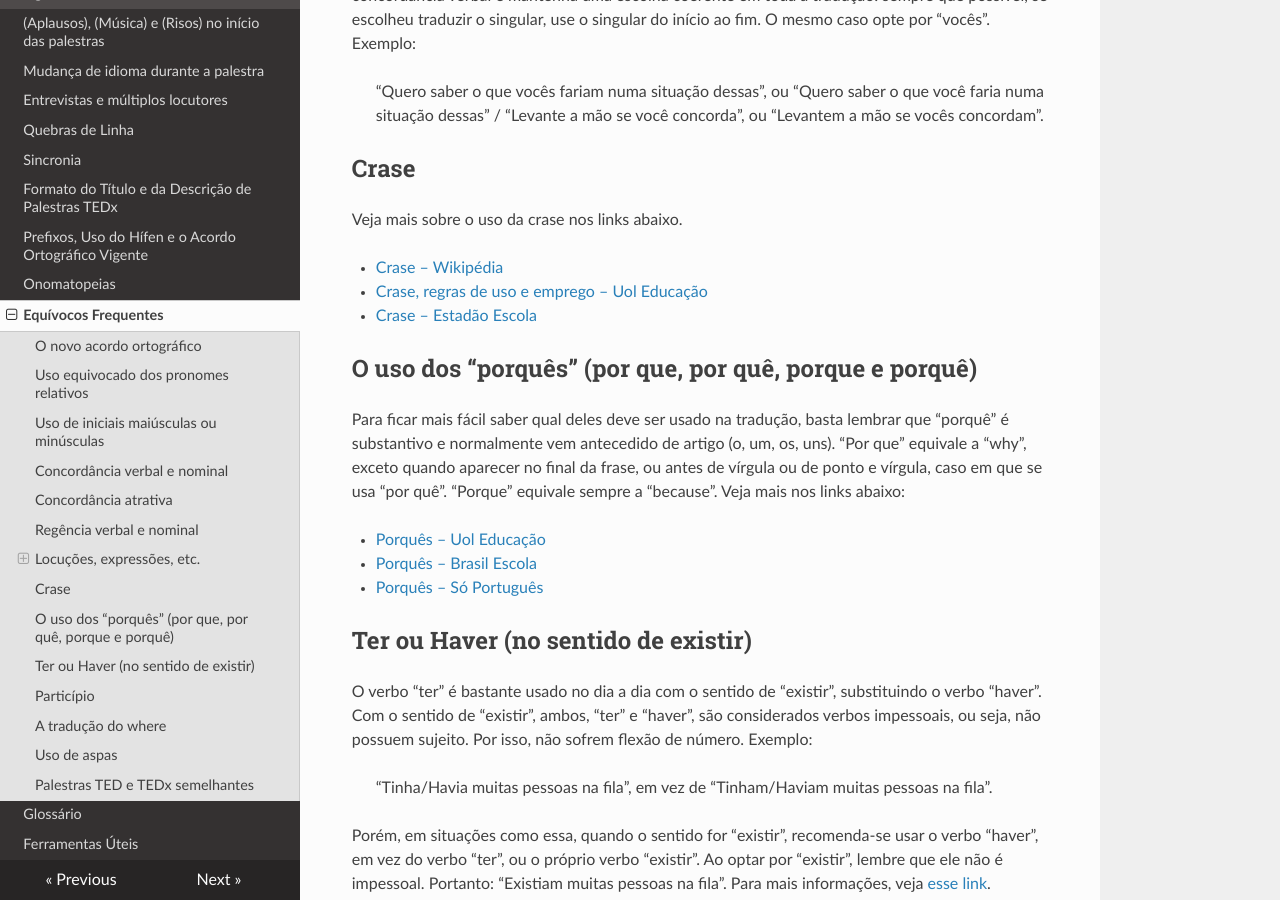
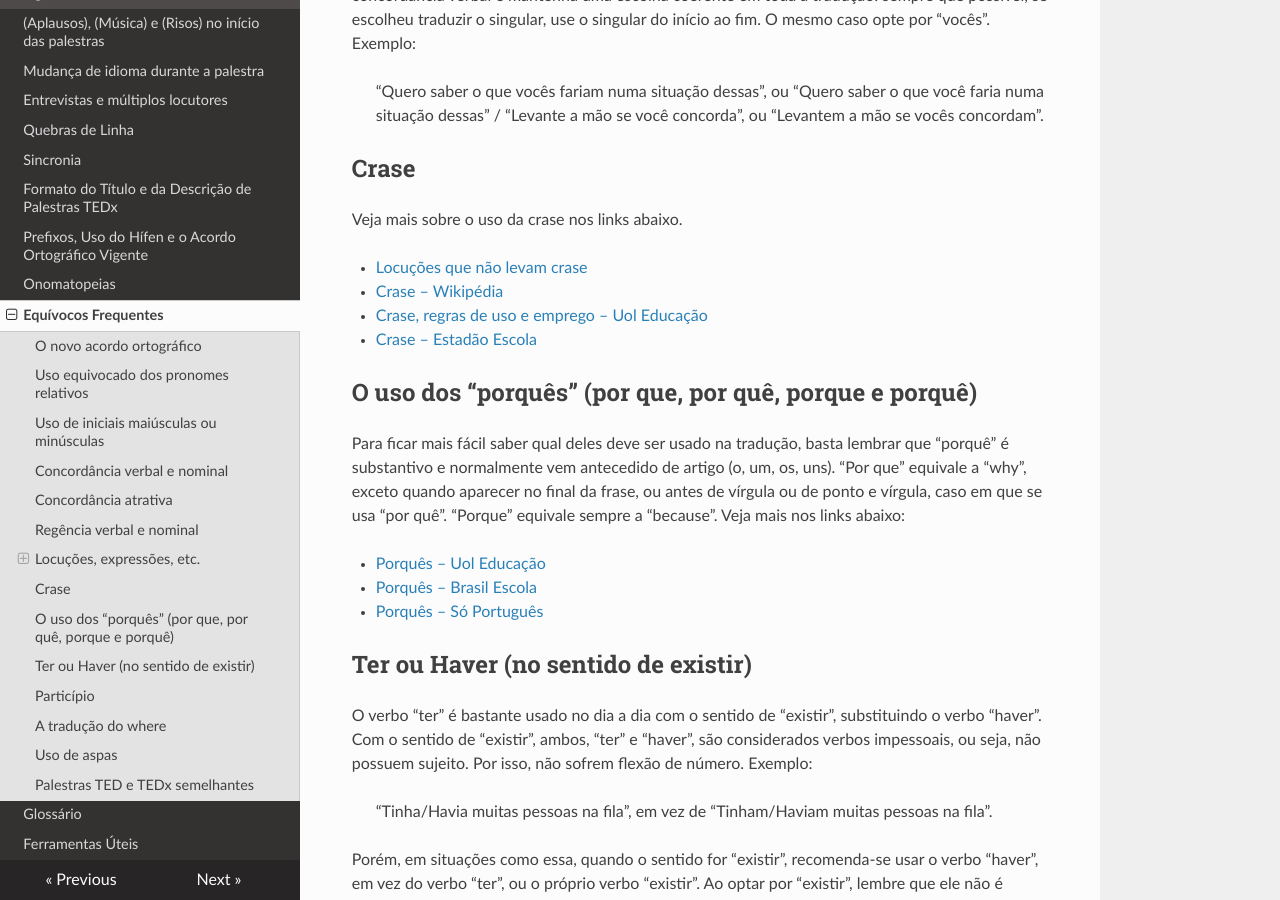
Before and after one commit to tupaschoal/TED-Translators_PT-BR_Styleguide, an MkDocs documentation site: the page built from docs/equivocos.md, in a window 1280 px wide and 900 px high, scrolled down 3750 px. Built offline with MkDocs 1.6.1, drawn with Linux system fonts in a browser that asks for light colours; nearby versions of some CDN libraries; old or Windows-style settings are respelled for this version of MkDocs.

Commit message:
Add new link on "Crase"
Add new link and reformat removing whitespaces.

```diff
--- a/docs/equivocos.md
+++ b/docs/equivocos.md
@@ -121,6 +121,7 @@ Veja as definições nos links abaixo:
 ## Crase
 Veja mais sobre o uso da crase nos links abaixo.
 
+- [Locuções que não levam crase](https://www12.senado.leg.br/manualdecomunicacao/redacao-e-estilo/estilo/crase/locucoes-que-nao-levam-crase)
 - [Crase – Wikipédia](http://pt.wikipedia.org/wiki/Crase)
 - [Crase, regras de uso e emprego – Uol Educação](http://educacao.uol.com.br/disciplinas/portugues/crase-regras-de-uso-e-emprego.htm)
 - [Crase – Estadão Escola](http://www.estadao-escola.com.br/manualredacao/crase.shtm)
```
